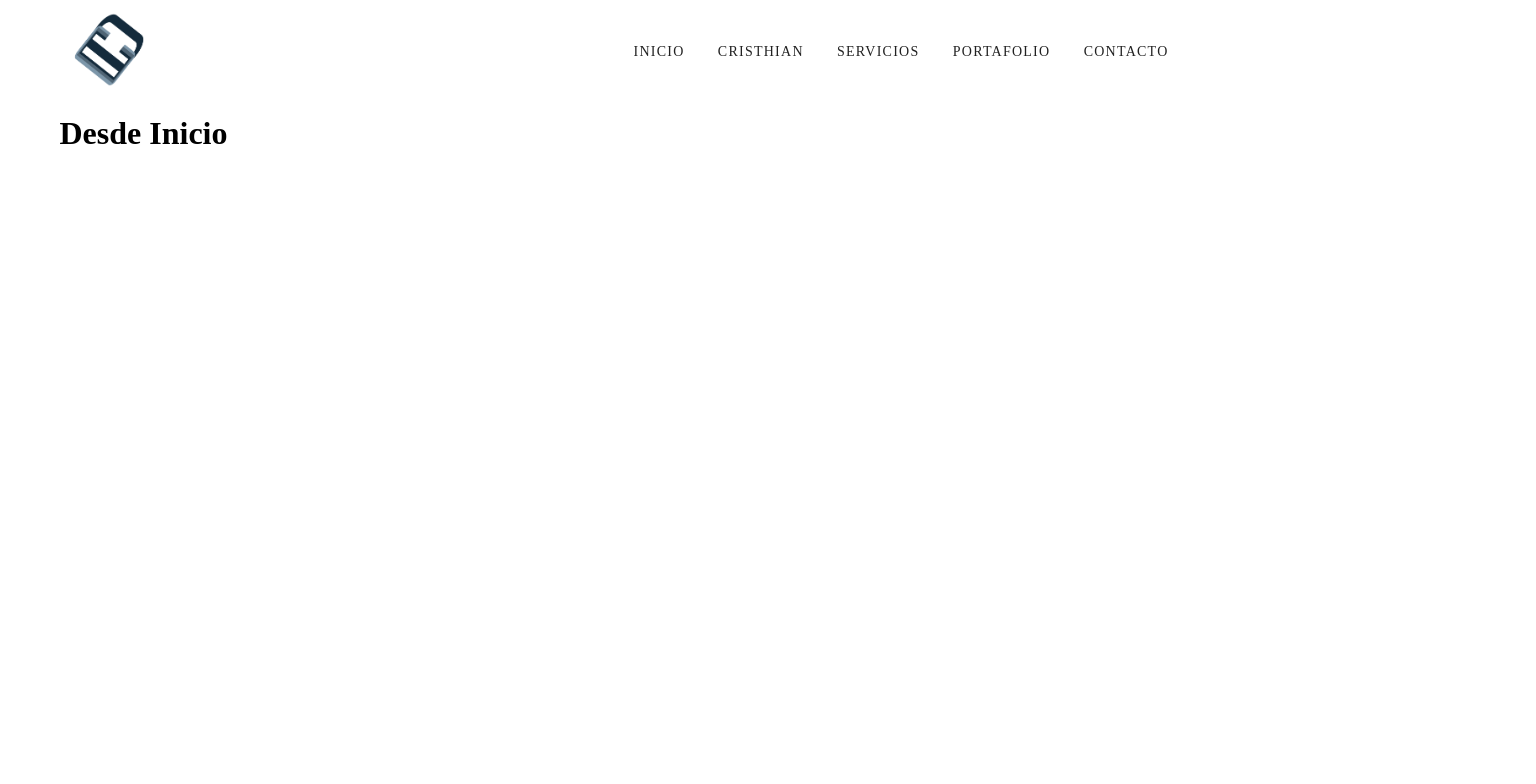
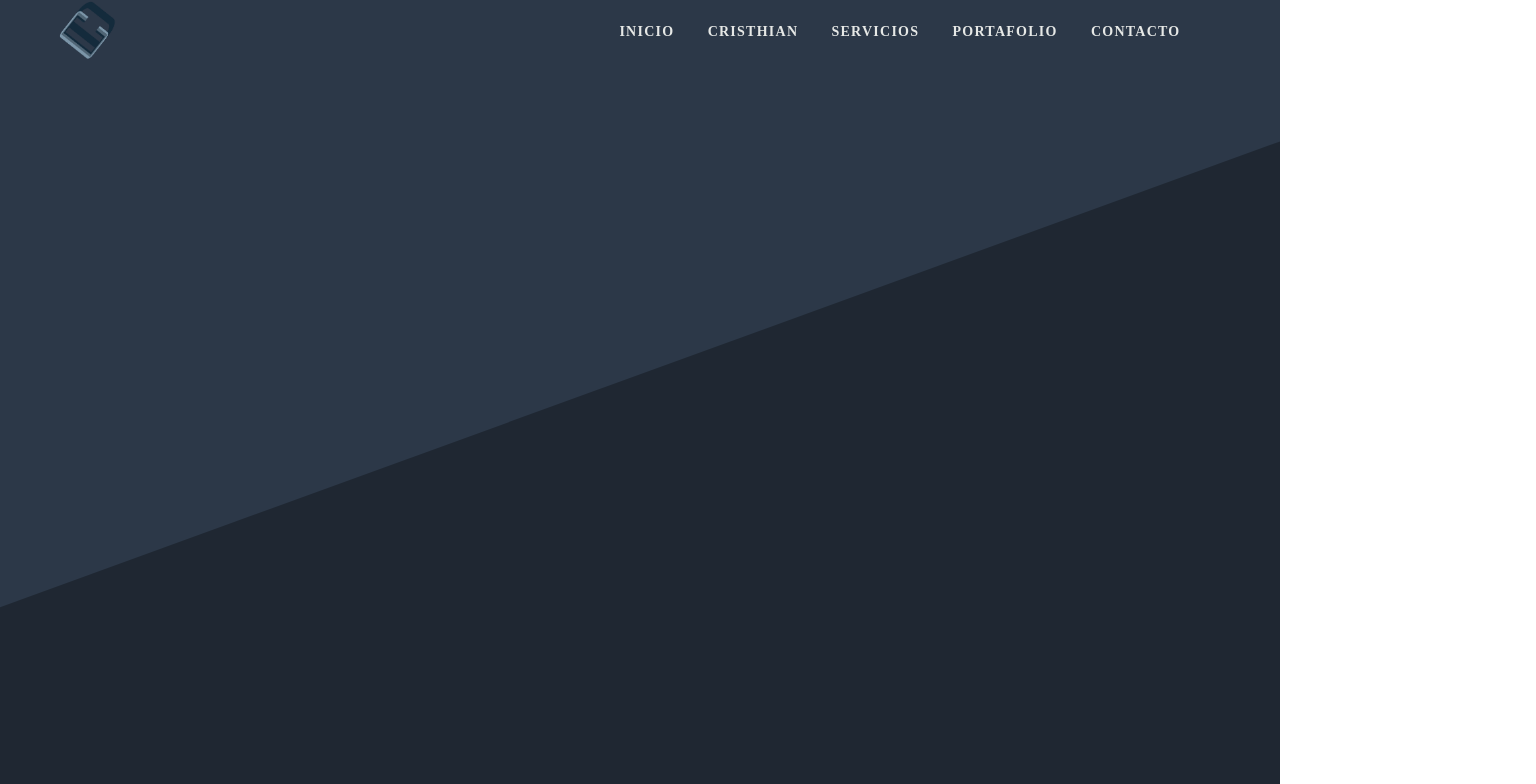
Before and after one commit to CristhianDaza/webPersonal, a Vue app: page / in a window 1280 px wide. Shown: the top 784 px of the page, 1536 px wide, since content can reach past the window. Built offline with nearby package versions, Linux system fonts and the light colour scheme.

Commit message:
Se agrego el Hero y se arreglo el menu principal

```diff
--- a/src/App.vue
+++ b/src/App.vue
@@ -1,8 +1,6 @@
 <template lang="pug">
   #app(dark)
-    menuPrincipal
-    v-container
-      router-view
+    router-view
 </template>
 
 <style>
@@ -24,12 +22,9 @@ a {
 </style>
 
 <script>
-import menuPrincipal from '@/components/menuPrincipal.vue';
-
 export default {
   name: 'App',
   components: {
-    menuPrincipal,
   },
 };
 </script>
--- /dev/null
+++ b/src/components/hero.vue
@@ -0,0 +1,18 @@
+<template lang="pug">
+  div
+    menuPrincipal
+</template>
+
+<script>
+import menuPrincipal from '@/components/menuPrincipal.vue';
+
+export default {
+  components: {
+    menuPrincipal,
+  },
+};
+</script>
+
+<style scoped>
+
+</style>
--- a/src/components/menuPrincipal.vue
+++ b/src/components/menuPrincipal.vue
@@ -2,18 +2,18 @@
   v-container
     v-layout
       router-link(to="/")
-        img(src="@/assets/logo.png" height="75px")
+        img(src="@/assets/logo.png" height="60px")
       v-spacer
       v-toolbar-items.menuPrincipal
         router-link(to="/").pr-3
           v-btn(height="100%" text) Inicio
-        router-link(to="/").pr-3
+        router-link(to="/cristhian").pr-3
           v-btn(height="100%" text) Cristhian
-        router-link(to="/").pr-3
+        router-link(to="/servicios").pr-3
           v-btn(height="100%" text) Servicios
-        router-link(to="/").pr-3
+        router-link(to="/portafolio").pr-3
           v-btn(height="100%" text) Portafolio
-        router-link(to="/").pr-3
+        router-link(to="/contacto").pr-3
           v-btn(height="100%" text) Contacto
       v-app-bar-nav-icon(
         @click.stop="menuHamburgesa = !menuHamburgesa"
@@ -25,6 +25,7 @@
         absolute
         temporary
         right
+        dark
       )
         v-list(shaped nav)
           v-subheader Menú Principal
@@ -35,13 +36,13 @@
           )
             v-list-item(to="/")
               v-list-item-title Inicio
-            v-list-item(to="/")
+            v-list-item(to="/cristhian")
               v-list-item-title Cristhian
-            v-list-item(to="/")
+            v-list-item(to="/servicios")
               v-list-item-title Servicios
-            v-list-item(to="/")
+            v-list-item(to="/portafolio")
               v-list-item-title Portafolio
-            v-list-item(to="/")
+            v-list-item(to="/contacto")
               v-list-item-title Contacto
 </template>
 
@@ -51,8 +52,23 @@
 .v-list--rounded .v-list-item:not(:last-child):not(:only-child) {
   margin: 0;
 }
-</style>>
 
+div .container {
+  padding: 0;
+}
+
+.theme--light.v-btn {
+  color: #E6E8E6;
+  font-weight: bold;
+  font-size: 14px;
+}
+
+.mdi-menu::before {
+  color: white;
+  font-size: 35px;
+  padding-top: 12px;
+  padding-right: 30px;
+}
 </style>
 
 <script>
--- a/src/plugins/vuetify.js
+++ b/src/plugins/vuetify.js
@@ -14,7 +14,7 @@ export default new Vuetify({
     },
     themes: {
       light: {
-        primary: '#ee44aa',
+        primary: '#222f3e',
         secondary: '#424242',
         accent: '#82B1FF',
         error: '#FF5252',
--- a/src/views/Inicio.vue
+++ b/src/views/Inicio.vue
@@ -1,11 +1,43 @@
 <template lang="pug">
-  div
-    h1  Desde Inicio
+  div.contenedorHero
+    hero.hero
 </template>
 
 <script>
+import hero from '@/components/hero.vue';
+
 export default {
   name: 'Inicio',
-  components: {},
+  components: {
+    hero,
+  },
 };
 </script>
+
+<style>
+.contenedorHero {
+  background: #313E50;
+  overflow: hidden;
+}
+
+.hero {
+  background: rgba(0, 0, 0, .1);
+  height: 100vh;
+  display: flex;
+  position: relative;
+  flex-direction: column;
+  z-index: 1;
+}
+
+.hero::before {
+  content: '';
+  width: 300%;
+  height: 100%;
+  background: rgba(0, 0, 0, .3);
+  position: absolute;
+  transform: rotate(160deg);
+  z-index: -1;
+  top: 50%;
+  left: -100%;
+}
+</style>
```
